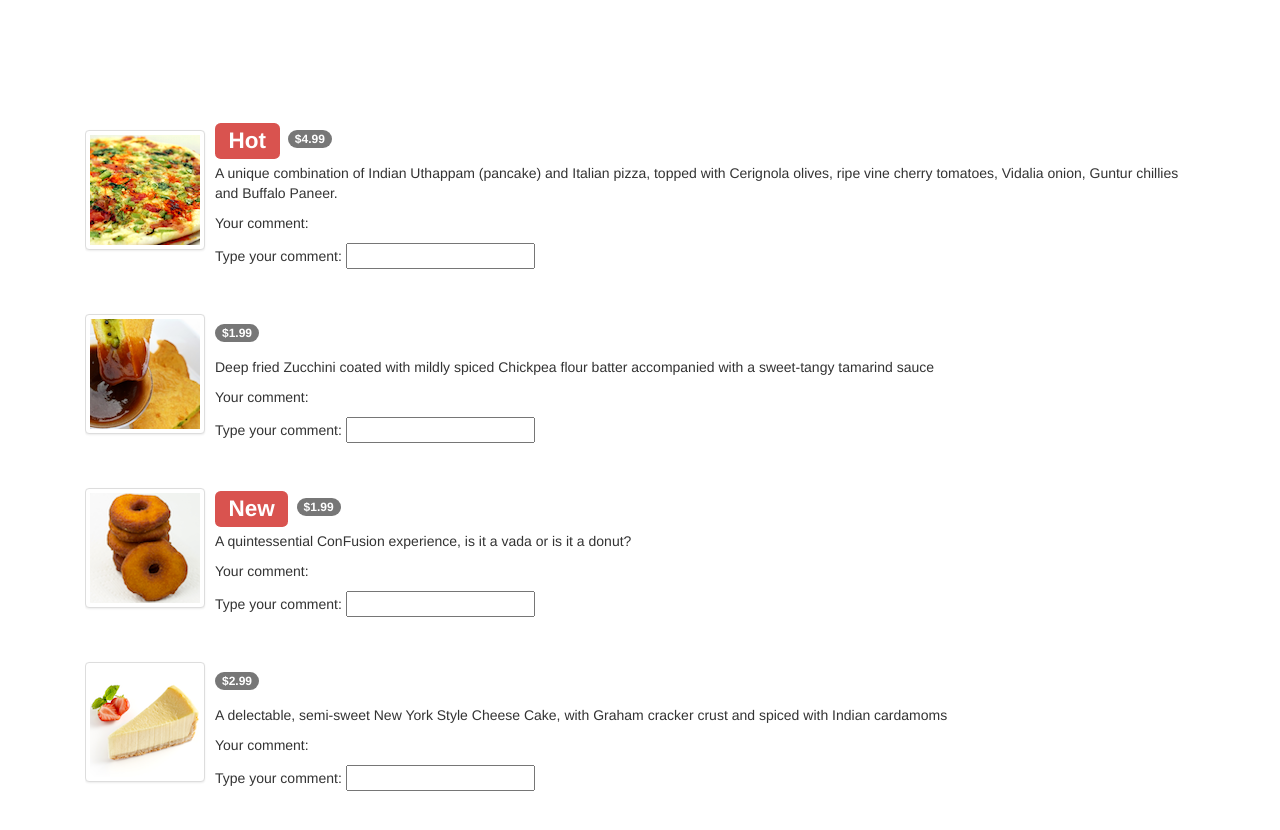
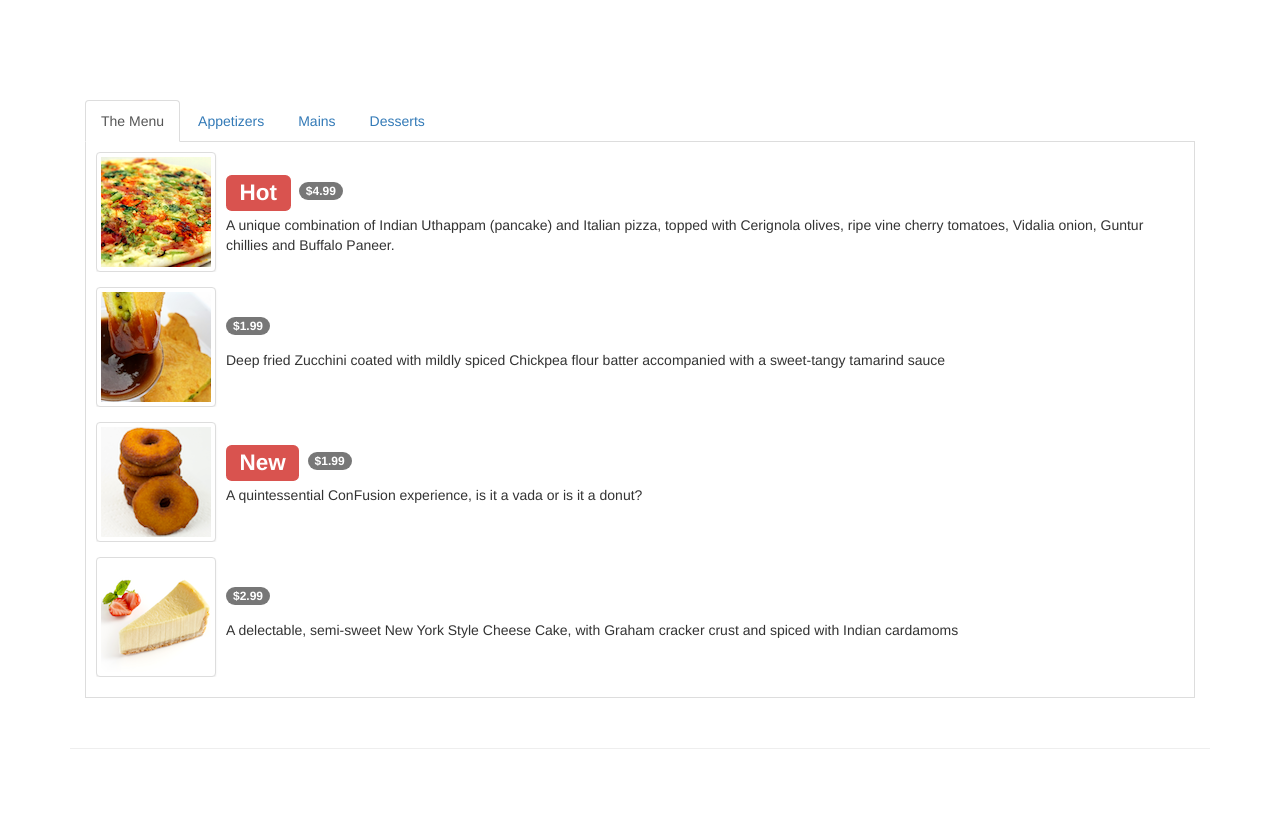
Before and after one commit to Illia-Sokol/Angular.js-Hong-Kong, a website: page main/app/menu.html in a window 1280 px wide. Shown: the top 830 px of the page. After the commit the page ends 800 px from the top, so only its background shows below. Drawn offline with Linux system fonts and the light colour scheme.

Commit message:
Add bootstrap nav and add Filter in Angular

```diff
--- a/main/app/menu.html
+++ b/main/app/menu.html
@@ -28,8 +28,31 @@
     <div class="container">
         <div class="row row-content"  ng-controller="menuController as menuCtrl">
             <div class="col-xs-12">
-                <ul class="media-list">
-                  <li class="media" ng-repeat="dish in menuCtrl.dishes">
+            <ul class="nav nav-tabs" role="tablist">
+                    <li role="presentation"
+                     ng-class="{active:menuCtrl.isSelected(1)}">
+                    <a ng-click="menuCtrl.select(1)"
+                     aria-controls="all menu"
+                     role="tab">The Menu</a></li>
+                    <li role="presentation"
+                     ng-class="{active:menuCtrl.isSelected(2)}">
+                    <a ng-click="menuCtrl.select(2)"
+                     aria-controls="appetizers"
+                     role="tab">Appetizers</a></li>
+                    <li role="presentation"
+                     ng-class="{active:menuCtrl.isSelected(3)}">
+                    <a ng-click="menuCtrl.select(3)"
+                     aria-controls="mains"
+                     role="tab">Mains</a></li>
+                    <li role="presentation"
+                     ng-class="{active:menuCtrl.isSelected(4)}">
+                    <a ng-click="menuCtrl.select(4)"
+                     aria-controls="desserts"
+                     role="tab">Desserts</a></li>
+                </ul>
+              <div class="tab-content">
+                <ul class="media-list  tab-pane fade in active">
+                  <li class="media" ng-repeat="dish in menuCtrl.dishes | filter:menuCtrl.filtText">
                     <div class="media-left media-middle">
                         <a href="#">
                             <img class="media-object img-thumbnail"
@@ -42,13 +65,14 @@
                             <span class="badge">{{dish.price | currency}}</span>
                         </h2>
                         <p>{{dish.description}}</p>
-                        <p>Your comment: {{dish.comment}}</p>
+                        <!-- <p>Your comment: {{dish.comment}}</p>
                         <p>Type your comment:
                             <input type="text" ng-model="dish.comment">
-                        </p>
+                        </p> -->
                     </div>
                   </li>
                 </ul>
+              </div>
             </div>
         </div>
     </div>
@@ -60,6 +84,11 @@
   var app = angular.module('confusionApp', []);
 
   app.controller('menuController', function() {
+
+      this.tab = 1;
+
+      this.filtText = '';
+
       var dishes=[
                          {
                            name:'Uthapizza',
@@ -99,7 +128,24 @@
                         }
                         ];
 
-              this.dishes = dishes;
+          this.dishes = dishes;
+
+          this.select = function(setTab) {
+             this.tab = setTab;
+
+             if (setTab === 2)
+                    this.filtText = "appetizer";
+                else if (setTab === 3)
+                    this.filtText = "mains";
+                else if (setTab === 4)
+                    this.filtText = "dessert";
+                else
+                    this.filtText = "";
+          }
+
+          this.isSelected = function (checkTab) {
+             return (this.tab === checkTab);
+          }
   });
  </script>
 </body>
```
